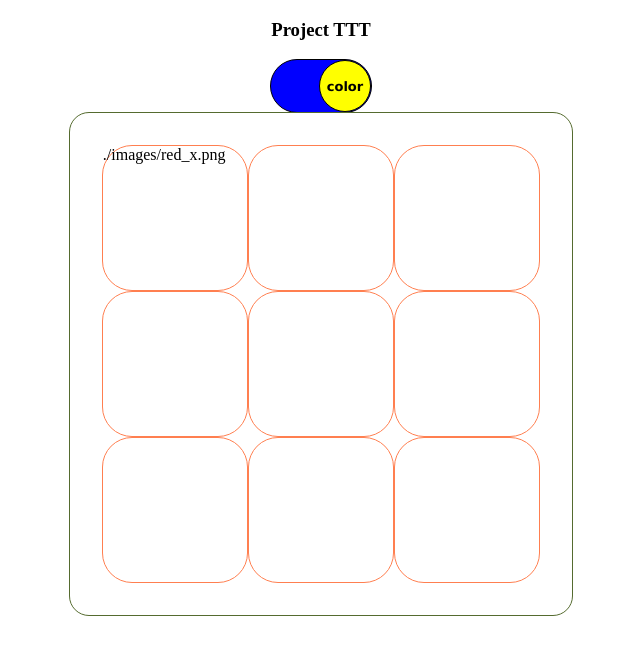
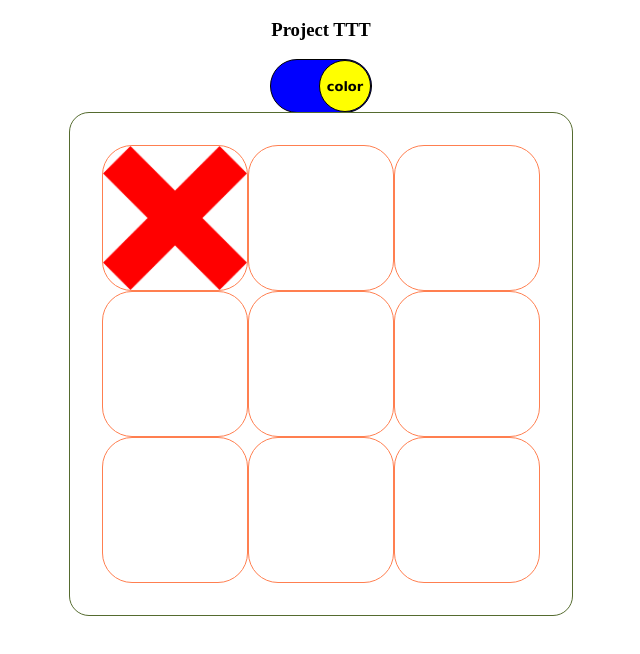
Before and after one commit to elasticevan/project-tic_tac, a plain HTML site: page index.html in a window 1280 px wide. Both pictures are taken after a click on the element 493 px from the left and 218 px from the top of the page. Shown: the whole page, without its empty margins (319-959 px from the left). Drawn offline with Linux system fonts and the light colour scheme.

Commit message:
images are substituted for background color

```diff
--- a/script.js
+++ b/script.js
@@ -54,11 +54,11 @@ function win(){
 function checkForWin() {
     for (let win of winners) {
         for (let i = 0; i < win.length; i++) {
-            if(win[0].style.backgroundColor === "red" && win[1].style.backgroundColor === "red" && win[2].style.backgroundColor === "red") {
+            if(win[0].classList.contains("red") && win[1].classList.contains("red") && win[2].classList.contains("red")) {
                 result.innerHTML = "red wins";
                 popUp("open")
             }
-             else if(win[0].style.backgroundColor === "blue" && win[1].style.backgroundColor === "blue" && win[2].style.backgroundColor === "blue") {
+             else if(win[0].classList.contains("blue") && win[1].classList.contains("blue") && win[2].classList.contains("blue")) {
                 result.innerHTML = "blue wins";
                 popUp("open")
             }
@@ -72,18 +72,11 @@ function colorToggle(){
     toggle.classList.toggle("color")
 };
 
-function Image(link){
-    return this.src = link
-}
-
-const red = new Image("./images/red_x.png");
-const blue = new Image("./images/blue_circle.png");
-
-
-
 // redo, not working on reset, if red wins
 function colorChange(e){
-    e.target.innerHTML = (toggle.classList.contains("color")) ? blue.src : red.src;
+    if(!toggle.classList.contains("color")) {
+        e.target.classList.add("red");
+    } else { e.target.classList.add("blue")};
     e.target.removeEventListener("click", colorChange);
     switcher.removeEventListener("click", colorToggle);
     colorToggle();
--- a/style.css
+++ b/style.css
@@ -23,6 +23,8 @@ body {
 
 .space {
     display: flex;
+    justify-content: center;
+    align-items: center;
     margin-right: 0em;
     margin-bottom: 0em;
     width: 9em;
@@ -30,6 +32,17 @@ body {
     border: solid 1px coral;
     border-radius: 30px;
     cursor:pointer;
+}
+
+.space.blue {
+    background-image: url(./images/blue_circle.png);
+    background-size: cover;
+    background-position: center;
+}
+.space.red {
+    background-image: url(./images/red_x.png);
+    background-size: cover;
+    background-position: center;
 }
 
 .toggle {
```
